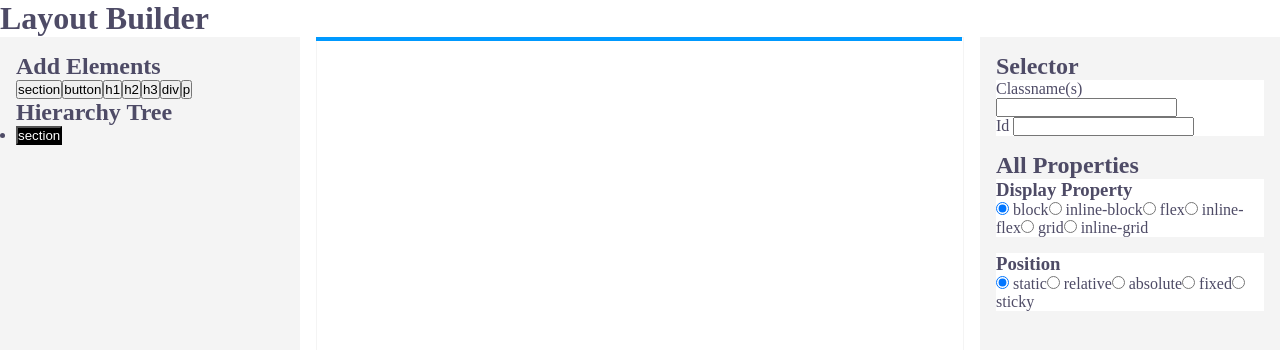
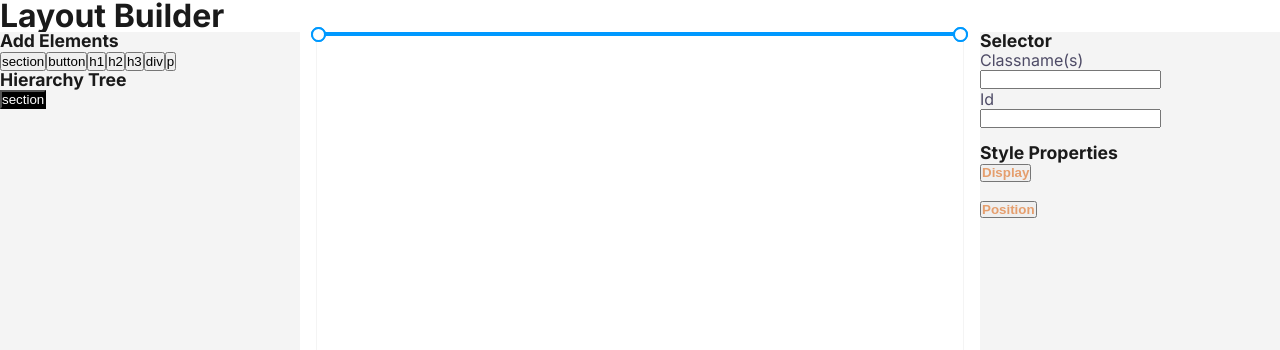
Before and after one commit to RickyRivas/layout-builder, a SvelteKit app: page / in a window 1280 px wide. Both pictures are taken after a click on the button "section". Shown: the top 350 px of the page. Built offline with nearby package versions, Linux system fonts and the light colour scheme.

Commit message:
simple UI for dev

```diff
--- a/src/app.html
+++ b/src/app.html
@@ -1,12 +1,22 @@
 <!doctype html>
 <html lang="en">
+
 <head>
 	<meta charset="utf-8" />
 	<link rel="icon" href="%sveltekit.assets%/favicon.png" />
 	<meta name="viewport" content="width=device-width, initial-scale=1" />
+
+	<link rel="preconnect" href="https://fonts.googleapis.com">
+	<link rel="preconnect" href="https://fonts.gstatic.com" crossorigin>
+	<link
+		href="https://fonts.googleapis.com/css2?family=Inter:ital,opsz,wght@0,14..32,100..900;1,14..32,100..900&display=swap"
+		rel="stylesheet">
+
 	%sveltekit.head%
 </head>
+
 <body data-sveltekit-preload-data="hover">
 	<div style="display: contents">%sveltekit.body%</div>
 </body>
+
 </html>
--- a/src/lib/overlays/SelectionOverlay.svelte
+++ b/src/lib/overlays/SelectionOverlay.svelte
@@ -38,14 +38,41 @@
 	style:width={overlay.width + 'px'}
 	style:height={overlay.height + 'px'}
 	style:opacity={overlay.visible ? 1 : 0}
-></div>
+>
+	<span></span><span></span><span></span><span></span>
+</div>
 
-<style>
+<style lang="less">
 	.ghost-selector {
 		display: block;
 		position: absolute;
 		border: 2px solid #0099ff;
 		pointer-events: none;
 		z-index: 1;
+
+		span {
+			position: absolute;
+			width: 15px;
+			height: 15px;
+			background-color: #fff;
+			border: 2px solid #0099ff;
+			border-radius: 50%;
+			&:nth-child(1) {
+				top: -7.5px;
+				left: -7.5px;
+			}
+			&:nth-child(2) {
+				top: -7.5px;
+				right: -7.5px;
+			}
+			&:nth-child(3) {
+				bottom: -7.5px;
+				left: -7.5px;
+			}
+			&:nth-child(4) {
+				bottom: -7.5px;
+				right: -7.5px;
+			}
+		}
 	}
 </style>
--- a/src/lib/panels/properties/PropertiesPanel.svelte
+++ b/src/lib/panels/properties/PropertiesPanel.svelte
@@ -5,14 +5,15 @@
 </script>
 
 <aside id="properties-panel">
+	<!-- -->
 	<h2>Selector</h2>
-	<div id="accordion">
-		<div class="accordion-item">
-			<ElementIdentifier />
-		</div>
+	<div class="accordion-block">
+		<ElementIdentifier />
 	</div>
-	<h2>All Properties</h2>
-	<div id="accordion">
+
+	<!-- -->
+	<h2>Style Properties</h2>
+	<div class="accordion-block">
 		<div class="accordion-item">
 			<DisplayProperty />
 		</div>
--- a/src/lib/panels/properties/components/DisplayProperty.svelte
+++ b/src/lib/panels/properties/components/DisplayProperty.svelte
@@ -2,35 +2,46 @@
 	import { findDefaultPropertyValue } from '$lib/helpers';
 	import { iframeState, updateIframeStylesheet } from '$lib/shared.svelte';
 	import { displayValues } from '$lib/properties';
+	import PropertyGroup from './PropertyGroup.svelte';
 
 	let selectedDisplayValue = $state();
 
+	function handlePropertyChange(value) {
+		if (!iframeState.selected) return;
+
+		selectedDisplayValue = value;
+		updateIframeStylesheet(iframeState.selected, 'display', value);
+	}
+
 	// watch for when an element is selected or created
 	$effect(() => {
-		if (iframeState.selected) {
-			selectedDisplayValue = findDefaultPropertyValue(
-				iframeState.selected,
-				'display',
-				displayValues
-			);
+		if (!iframeState.selected) return;
+
+		const computedValue = findDefaultPropertyValue(iframeState.selected, 'display', displayValues);
+
+		// only update if value has changed
+		if (computedValue !== selectedDisplayValue) {
+			selectedDisplayValue = computedValue;
 		}
 	});
 </script>
 
-<h3>Display Property</h3>
+<PropertyGroup title="Display">
+	{#snippet propertyContent()}
+		<div class="chips-radio-group">
 			{#each displayValues as value, i}
-	<label for="display-property-{value}">
 				<input
 					type="radio"
 					name="display-property"
 					id="display-property-{value}"
 					{value}
 					checked={value === selectedDisplayValue}
-			onchange={() => {
-				selectedDisplayValue = value;
-				updateIframeStylesheet(iframeState.selected, 'display', value);
-			}}
+					onchange={() => handlePropertyChange(value)}
 				/>
+				<label for="display-property-{value}">
 					{value}
 				</label>
 			{/each}
+		</div>
+	{/snippet}
+</PropertyGroup>
--- a/src/lib/panels/properties/components/PositionProperty.svelte
+++ b/src/lib/panels/properties/components/PositionProperty.svelte
@@ -1,10 +1,10 @@
 <script>
+	import PropertyGroup from '$lib/panels/properties/components/PropertyGroup.svelte';
 	import { findDefaultPropertyValue } from '$lib/helpers';
 	import { positionValues, offsetProperties } from '$lib/properties';
 	import { iframeState, updateIframeStylesheet } from '$lib/shared.svelte';
 
 	let selectedPositionValue = $state();
-
 	let offsetValues = $state({
 		top: '',
 		right: '',
@@ -13,62 +13,85 @@
 		zIndex: ''
 	});
 
+	function handlePositionChange(value) {
+		if (!iframeState.selected) return;
+
+		selectedPositionValue = value;
+		updateIframeStylesheet(iframeState.selected, 'position', value);
+	}
+
+	function handleOffsetChange(property, value) {
+		if (!iframeState.selected) return;
+
+		updateIframeStylesheet(iframeState.selected, property, value);
+		offsetValues[property] = value;
+	}
+
+	function showOffsetControls() {
+		return ['relative', 'fixed', 'absolute'].includes(selectedPositionValue);
+	}
+
 	$effect(() => {
-		if (iframeState.selected) {
-			// update pos values
-			selectedPositionValue = findDefaultPropertyValue(
+		if (!iframeState.selected) return;
+
+		// update pos value
+		const computedPosition = findDefaultPropertyValue(
 			iframeState.selected,
 			'position',
 			positionValues
 		);
 
+		if (computedPosition !== selectedPositionValue) {
+			selectedPositionValue = computedPosition;
+		}
+
 		// update offset values
+		const computedStyle = getComputedStyle(iframeState.selected);
 		offsetProperties.forEach((prop) => {
-				offsetValues[prop] = getComputedStyle(iframeState.selected)[prop];
-			});
+			const computedValue = computedStyle[prop];
+			if (offsetValues[prop] !== computedValue) {
+				offsetValues[prop] = computedValue;
 			}
 		});
-
-	function updateOffsetValue(property, value) {
-		updateIframeStylesheet(iframeState.selected, property, value);
-		offsetValues[property] = value;
-	}
+	});
 </script>
 
-<h3>Position</h3>
+<PropertyGroup title="Position">
+	{#snippet propertyContent()}
+		<div class="chips-radio-group">
 			{#each positionValues as value, i}
-	<label for="position-property-{value}">
 				<input
 					type="radio"
 					name="position-property"
 					id="position-property-{value}"
 					{value}
 					checked={value === selectedPositionValue}
-			onchange={() => {
-				selectedPositionValue = value;
-				updateIframeStylesheet(iframeState.selected, 'position', value);
-			}}
+					onchange={() => handlePositionChange(value)}
 				/>
+				<label for="position-property-{value}" class:active={value === selectedPositionValue}>
 					{value}
 				</label>
 			{/each}
+		</div>
 
-{#if selectedPositionValue === 'absolute' || selectedPositionValue === 'relative' || selectedPositionValue === 'fixed'}
+		{#if showOffsetControls()}
 			<div class="offset-controls">
 				<h4>Offset</h4>
 				{#each offsetProperties as property}
 					<div class="form-control">
-				<label for="offset-control-{property}">
+						<label for="offset-{property}">
 							{property}
 							<input
 								type="text"
-						bind:value={offsetValues[property]}
-						name="offset-control"
-						id="offset-control-{property}"
-						onchange={(e) => updateOffsetValue(updateOffsetValue(property, e.target.value))}
+								value={offsetValues[property]}
+								id="offset-{property}"
+								onchange={(e) => handleOffsetChange(property, e.target.value)}
+								placeholder="auto"
 							/>
 						</label>
 					</div>
 				{/each}
 			</div>
 		{/if}
+	{/snippet}
+</PropertyGroup>
--- /dev/null
+++ b/src/lib/panels/properties/components/PropertyGroup.svelte
@@ -0,0 +1,19 @@
+<script>
+	let { title, propertyContent } = $props();
+	let showPropertyContent = $state(false);
+
+	function onclick() {
+		showPropertyContent = !showPropertyContent;
+	}
+</script>
+
+<div class="property-group">
+	<button {onclick}>
+		<h3>{title}</h3>
+	</button>
+	{#if showPropertyContent}
+		<div class="property-content">
+			{@render propertyContent()}
+		</div>
+	{/if}
+</div>
--- a/src/styles/global.less
+++ b/src/styles/global.less
@@ -53,6 +53,7 @@ html {
 }
 
 body {
+    font-family: 'Inter', serif;
     font-size: 16px;
     overflow: hidden;
     display: block;
@@ -68,6 +69,54 @@ body {
         font-size: 1vw;
     }
 }
+
+/* ===============================================
+	h family || hfam
+=============================================== */
+@h2fs: 22;
+@h3fs: 20;
+@h4fs: 19;
+@h5fs: 18;
+@h6fs: 17;
+
+h1,
+h2:not(.title),
+h3:not(.title),
+h4,
+h5,
+h6 {
+    line-height: 1;
+    color: var(--heading);
+    text-rendering: auto;
+    text-transform: capitalize;
+    .bold;
+}
+
+h2:not(.title) {
+    font-size: unit((@h2fs/20), em);
+}
+
+h3:not(.title) {
+    font-size: unit((@h3fs/20), em);
+    color: var(--primary);
+}
+
+h3.title {
+    margin-bottom: 1em;
+}
+
+h4 {
+    font-size: unit((@h4fs/20), em);
+}
+
+h5 {
+    font-size: unit((@h5fs/20), em);
+}
+
+h6 {
+    font-size: unit((@h6fs/20), em);
+}
+
 
 /* ===============================================
 	.screenreader
@@ -86,22 +135,54 @@ body {
     clip: rect(0 0 0 0);
 }
 
+.chips-radio-group {
+    .flex;
+    .jc(flex-start);
+    .ai(center);
+    flex-wrap: wrap;
+    gap: 10px;
+
+    input {
+        display: none;
+
+        &:checked+label,
+        &:hover+label {
+            background-color: var(--primary);
+            color: #fff;
+        }
+    }
+
+    label {
+        border: 1px solid var(--primary);
+        font-size: 14px;
+        line-height: 18px;
+        padding: 0 4px;
+    }
+}
+
+.form-control {
+    display: block;
+
+    input[type='text'] {
+        display: block;
+    }
+}
+
 section#main-view {
     .flex;
     gap: 1em;
 }
 
+.accordion-block,
+.accordion-item {
+    margin-bottom: 1em;
+}
+
 aside {
     min-height: 100vw;
     background-color: #f4f4f4;
-    padding: 1em;
     width: 100%;
     max-width: 300px;
-
-    .accordion-item {
-        background-color: #fff;
-        margin-bottom: 1em;
-    }
 }
 
 .iframe-container {
```
Lines whose indentation alone changed are shown as unchanged.
